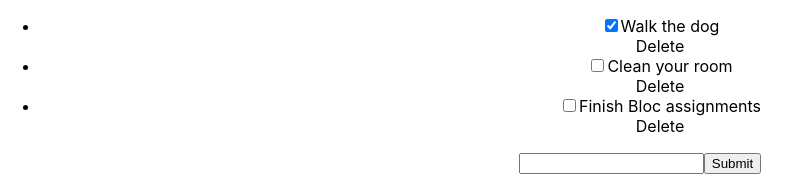
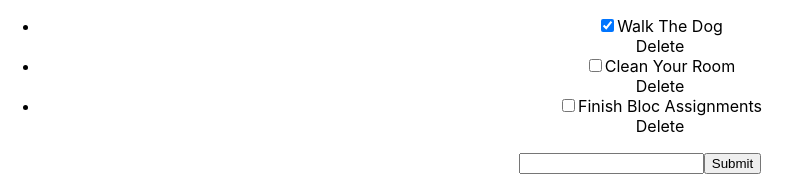
Before and after one commit to ArturoRivera/React-To-Do-Project, a React (Create React App) app: page / in a window 1280 px wide. Shown: the top 176 px of the page, without its empty margins (0-801 px from the left). Built offline with nearby package versions, Linux system fonts and the light colour scheme.

Commit message:
Updated Events Assignment. Delete button now works.

```diff
--- a/src/App.js
+++ b/src/App.js
@@ -8,25 +8,31 @@ class App extends Component {
         super(props);
         this.state = {
             todos: [
-                {description: 'Walk the dog', isCompleted: true, isDeleted: false},
-                {description: 'Clean your room', isCompleted: false, isDeleted: false},
-                {description: 'Finish Bloc assignments', isCompleted: false, isDeleted: false}
+              {description: 'Walk The Dog', isCompleted: true},
+              {description: 'Clean Your Room', isCompleted: false},
+              {description: 'Finish Bloc Assignments', isCompleted: false}
             ],
             newTodoDescription: ''
         };
+        this.deleteTodo = this.deleteTodo.bind(this);
+    }
+
+    deleteTodo(index) {
+      const todos2 = this.state.todos.filter((deletedItem, i) => i !== index);
+
+      this.setState({todos: todos2});
     }
 
     handleChange(e){
-      this.setState({ newTodoDescription: e.target.value})
+      this.setState({ newTodoDescription: e.target.value});
     }
 
     handleSubmit(e){
       e.preventDefault();
       if (!this.state.newTodoDescription) {return}
-      const newTodo = {description: this.state.newTodoDescription, isCompleted: false, isDeleted: false};
+      const newTodo = {description: this.state.newTodoDescription, isCompleted: false};
       this.setState({ todos: [...this.state.todos, newTodo], newTodoDescription: ''});
     }
-
 
     toggleComplete(index){
       const todos = this.state.todos.slice();
@@ -35,31 +41,21 @@ class App extends Component {
       this.setState({todos: todos});
     }
 
-
-
-    deleteTodo(index){
-      const todos2 = this.state.todos.filter(function(deletedItem){
-      return deletedItem.isDeleted === false});
-      const todo2 = todos2[index];
-      todo2.isDeleted = todo2.isDeleted ? false: true;
-      this.setState({todos: todos2});
-    }
-
-
     render() {
         return (
           <div className="App">
             <ul>
                 {
-                    this.state.todos.map((todo, index) =>
+                    this.state.todos.map((todo, index) => (
                       <ToDo
-                            key={index}
+                          key={`${todo.description.toLowerCase().replace(/ /g, '-')}-${index}`}
                           description={todo.description}
                           isCompleted={todo.isCompleted}
                           toggleComplete={ () => this.toggleComplete(index)}
                           deleteTodo={() => this.deleteTodo(index)}
+
                       />
-                    )
+                    ))
                 }
             </ul>
             <form onSubmit={ (e) => this.handleSubmit(e) }>
```
Lines whose indentation alone changed are shown as unchanged.
